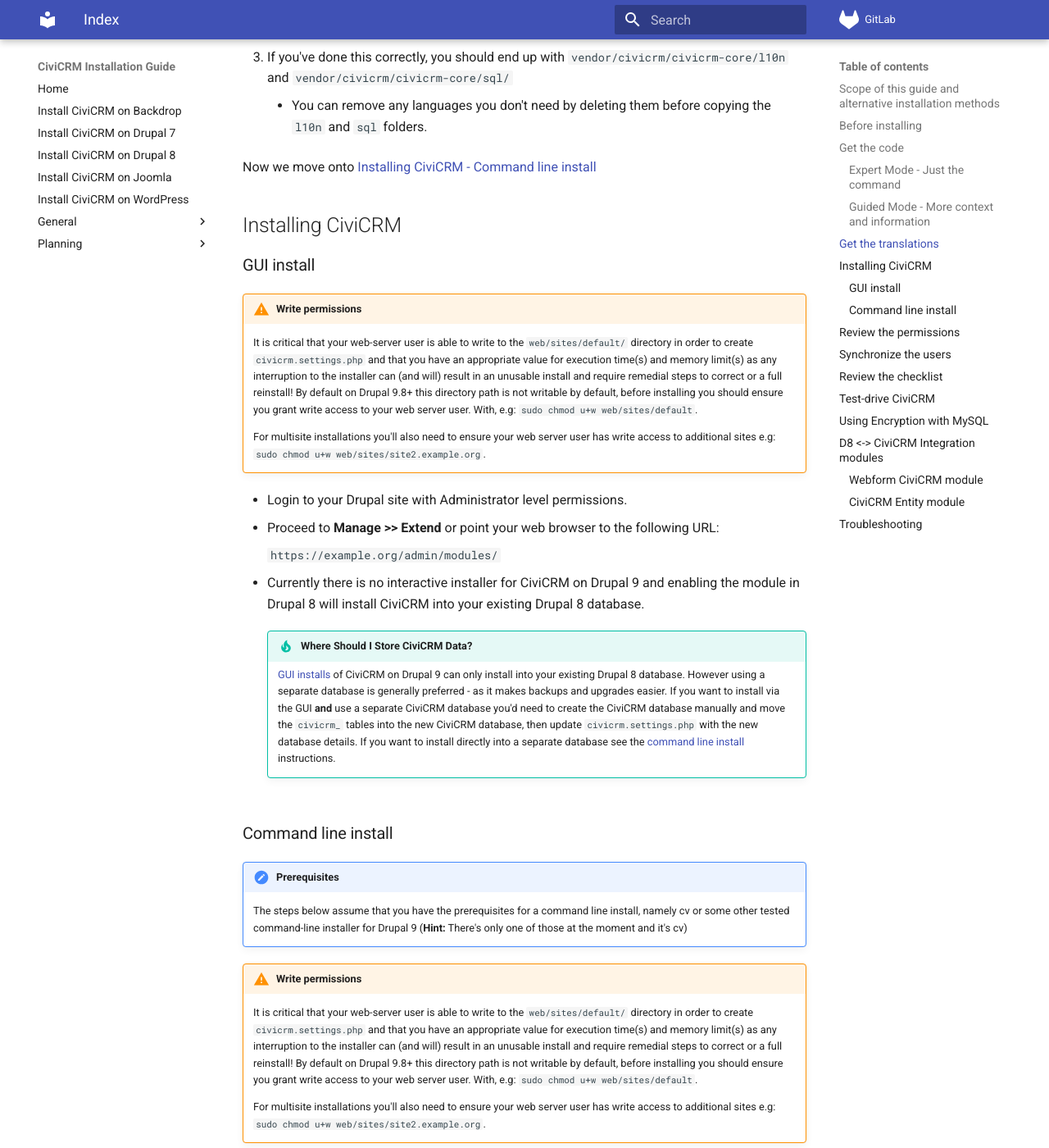
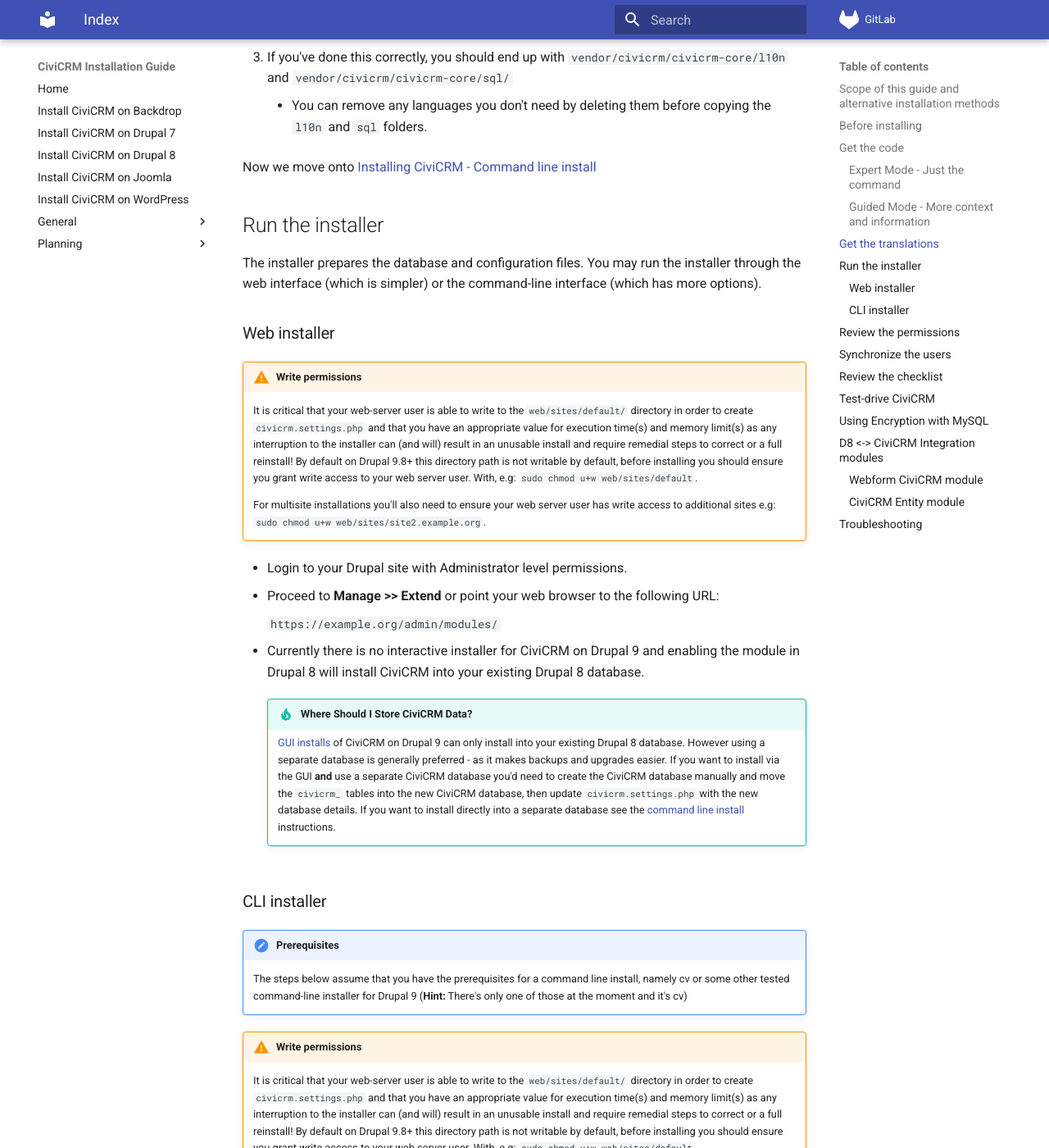
Before and after one commit to agileware/civicrm-installation-guide, an MkDocs documentation site: the page built from docs/drupal9/index.md, in a window 1280 px wide and 1400 px high, scrolled down 3069 px. Shown: the whole window at 82% size. Built offline with MkDocs 1.6.1 and Material for MkDocs 9.7.7, drawn with Linux system fonts in a browser that asks for light colours.

Commit message:
Normalize heading "Run the installer" (D8/D9)

```diff
--- a/docs/drupal8/index.md
+++ b/docs/drupal8/index.md
@@ -96,9 +96,12 @@ The warnings above notwithstanding to install CiviCRM on Drupal 8 requires the f
 
 Now we move onto [Installing CiviCRM - Command line install](#installing-commandline)
 
-## Installing CiviCRM {:#installing}
+<a name="installing"></a>
+## Run the installer {:#installer}
 
-### GUI install {:#installing-gui}
+The installer prepares the database and configuration files.  You may run the installer through the web interface (which is simpler) or the command-line interface (which has more options).
+
+### Web installer {:#installing-gui}
 
 <!-- markdownlint-disable MD046 -->
 !!! warning "Write permissions"
@@ -117,7 +120,7 @@ Now we move onto [Installing CiviCRM - Command line install](#installing-command
     !!! tip "Where Should I Store CiviCRM Data?"
         [GUI installs](#installing-gui) of CiviCRM on Drupal 8 can only install into your existing Drupal 8 database. However using a separate database is generally preferred - as it makes backups and upgrades easier. If you want to install via the GUI **and** use a separate CiviCRM database you'd need to create the CiviCRM database manually and move the `civicrm_` tables into the new CiviCRM database, then update `civicrm.settings.php` with the new database details. If you want to install directly into a separate database see the [command line install](#installing-commandline) instructions.
 
-### Command line install {:installing-commandline}
+### CLI installer {:installing-commandline}
 
 <!-- markdownlint-disable MD046 -->
 !!! note "Prerequisites"
--- a/docs/drupal9/index.md
+++ b/docs/drupal9/index.md
@@ -101,9 +101,12 @@ The warnings above notwithstanding to install CiviCRM on Drupal 9 requires the f
 
 Now we move onto [Installing CiviCRM - Command line install](#installing-commandline)
 
-## Installing CiviCRM {:#installing}
+<a name="installing"></a>
+## Run the installer {:#installer}
 
-### GUI install {:#installing-gui}
+The installer prepares the database and configuration files.  You may run the installer through the web interface (which is simpler) or the command-line interface (which has more options).
+
+### Web installer {:#installing-gui}
 
 <!-- markdownlint-disable MD046 -->
 !!! warning "Write permissions"
@@ -122,7 +125,7 @@ Now we move onto [Installing CiviCRM - Command line install](#installing-command
     !!! tip "Where Should I Store CiviCRM Data?"
         [GUI installs](#installing-gui) of CiviCRM on Drupal 9 can only install into your existing Drupal 8 database. However using a separate database is generally preferred - as it makes backups and upgrades easier. If you want to install via the GUI **and** use a separate CiviCRM database you'd need to create the CiviCRM database manually and move the `civicrm_` tables into the new CiviCRM database, then update `civicrm.settings.php` with the new database details. If you want to install directly into a separate database see the [command line install](#installing-commandline) instructions.
 
-### Command line install {:installing-commandline}
+### CLI installer {:installing-commandline}
 
 <!-- markdownlint-disable MD046 -->
 !!! note "Prerequisites"
```
